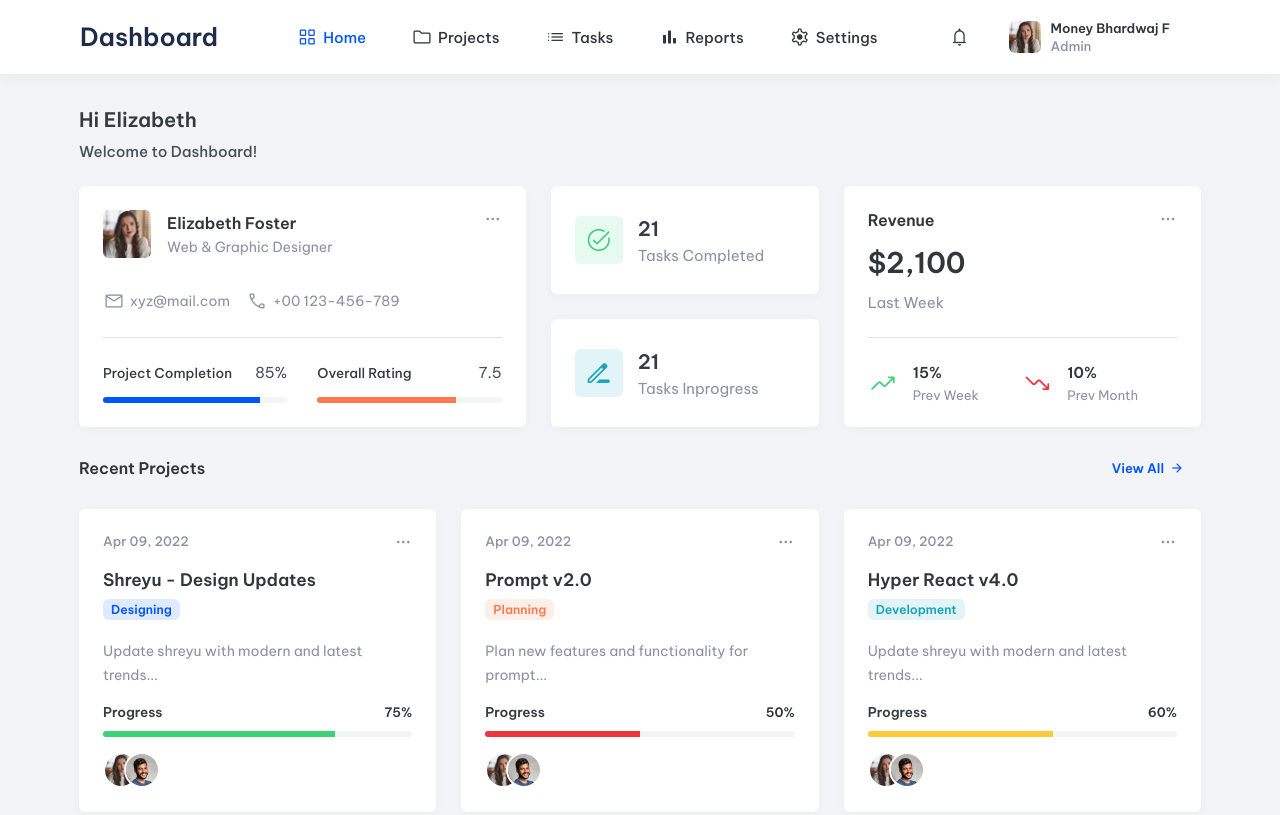
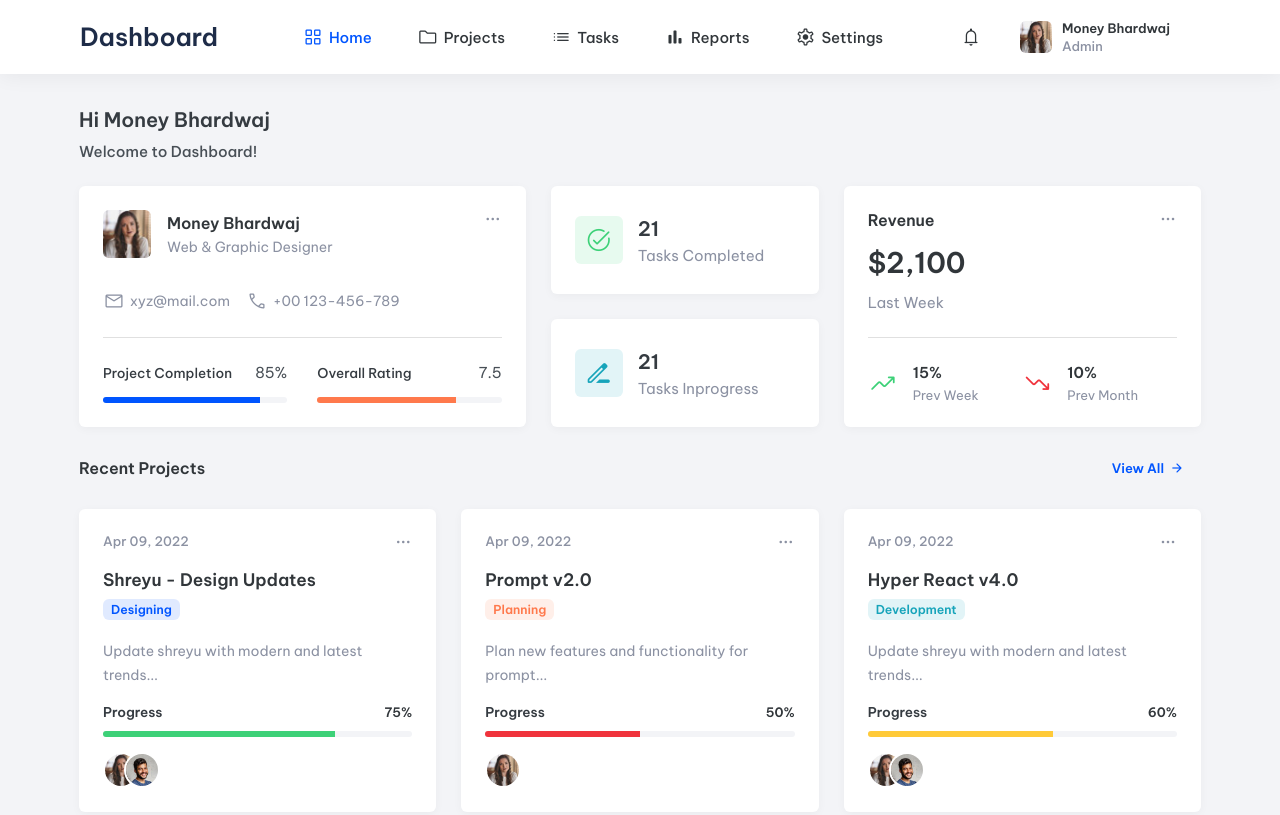
Before and after one commit to Money-Bhardwaj/Dashboard-Chart, a plain HTML site: page index.html in a window 1280 px wide. Shown: the top 815 px of the page. Drawn offline with nearby package versions, Linux system fonts and the light colour scheme.

Commit message:
All name changed

```diff
--- a/index.html
+++ b/index.html
@@ -110,11 +110,11 @@
               <a href="#" class="header-profile">
 
                 <figure class="profile-avatar">
-                  <img src="./assets/images/avatar-1.jpg" alt="Elizabeth Foster" width="32" height="32">
+                  <img src="./assets/images/avatar-1.jpg" alt="Money Bhardwaj" width="32" height="32">
                 </figure>
 
                 <div>
-                  <p class="profile-title">Money Bhardwaj F</p>
+                  <p class="profile-title">Money Bhardwaj </p>
 
                   <p class="profile-subtitle">Admin</p>
                 </div>
@@ -137,7 +137,7 @@
   <main>
     <article class="container article">
 
-      <h2 class="h2 article-title">Hi Elizabeth</h2>
+      <h2 class="h2 article-title">Hi Money Bhardwaj</h2>
 
       <p class="article-subtitle">Welcome to Dashboard!</p>
 
@@ -186,11 +186,11 @@
           <div class="profile-card-wrapper">
 
             <figure class="card-avatar">
-              <img src="./assets/images/avatar-1.jpg" alt="Elizabeth Foster" width="48" height="48">
+              <img src="./assets/images/avatar-1.jpg" alt="Money Bhardwaj" width="48" height="48">
             </figure>
 
             <div>
-              <p class="card-title">Elizabeth Foster</p>
+              <p class="card-title">Money Bhardwaj</p>
 
               <p class="card-subtitle">Web & Graphic Designer</p>
             </div>
@@ -439,7 +439,7 @@
 
                 <li class="card-avatar-item">
                   <a href="#">
-                    <img src="./assets/images/avatar-1.jpg" alt="Elizabeth Foster" width="32" height="32">
+                    <img src="./assets/images/avatar-1.jpg" alt="Money Bhardwaj" width="32" height="32">
                   </a>
                 </li>
 
@@ -521,15 +521,15 @@
 
                 <li class="card-avatar-item">
                   <a href="#">
-                    <img src="./assets/images/avatar-1.jpg" alt="Elizabeth Foster" width="32" height="32">
+                    <img src="./assets/images/avatar-1.jpg" alt="Money Bhardwaj" width="32" height="32">
                   </a>
                 </li>
 
-                <li class="card-avatar-item">
+                <!-- <li class="card-avatar-item">
                   <a href="#">
                     <img src="./assets/images/avatar-2.jpg" alt="John Foster" width="32" height="32">
                   </a>
-                </li>
+                </li> -->
 
               </ul>
 
@@ -603,7 +603,7 @@
 
                 <li class="card-avatar-item">
                   <a href="#">
-                    <img src="./assets/images/avatar-1.jpg" alt="Elizabeth Foster" width="32" height="32">
+                    <img src="./assets/images/avatar-1.jpg" alt="Money Bhardwaj" width="32" height="32">
                   </a>
                 </li>
 
```
